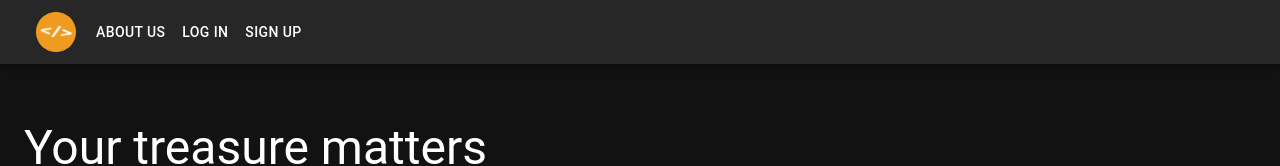
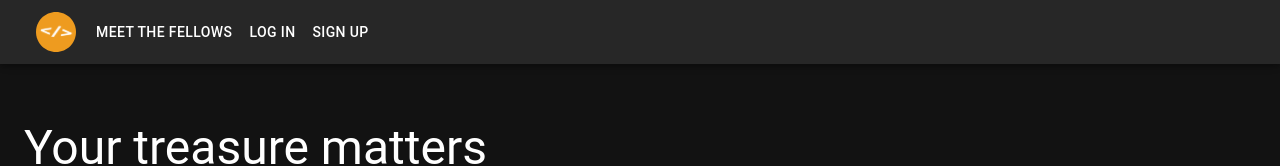
Before and after one commit to Windows-Extreme/based-coin, a React (Create React App) app: page / in a window 1280 px wide. Shown: the top 166 px of the page. Built offline with nearby package versions, Linux system fonts and the light colour scheme; no server answers.

Commit message:
Change About Us to Meet the Fellows

```diff
--- a/src/components/navbar.js
+++ b/src/components/navbar.js
@@ -39,7 +39,7 @@ export const Navbar = () => {
         color='inherit'
         component={Link}
         to='/about'
-        >About Us</Button>
+        >Meet the Fellows</Button>
       <Tooltip title='Account'>
         <IconButton
           onClick={handleClick}
--- a/src/components/unsigned-navbar.js
+++ b/src/components/unsigned-navbar.js
@@ -20,7 +20,7 @@ export const UnsignedNavbar = () => {
         color='inherit'
         component={Link}
         to='/about'
-        >About Us</Button>
+        >Meet the Fellows</Button>
       <LoginButton />
       <SignupButton />
     </Toolbar>
```
